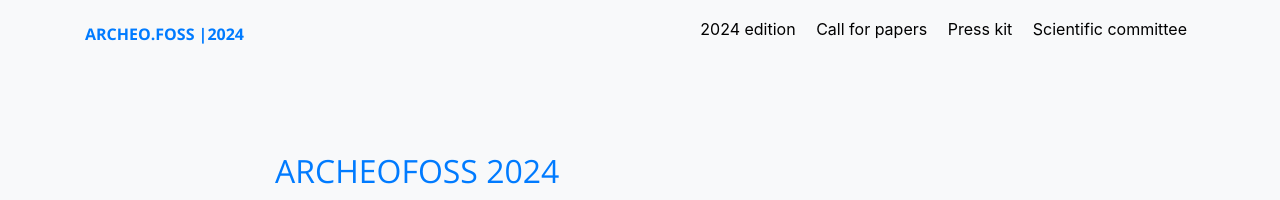
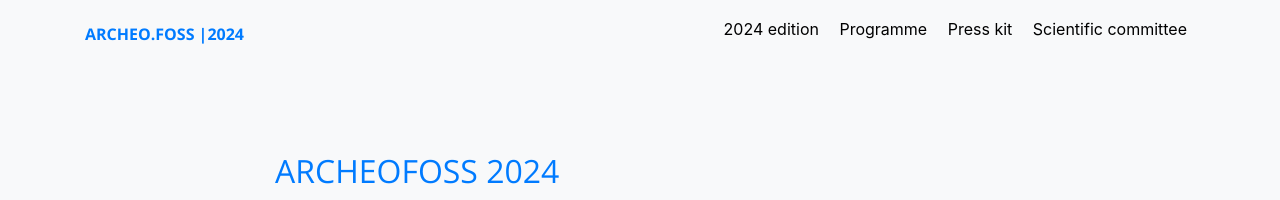
Before and after one commit to archeofoss/archeofoss, a Jekyll site: the page built from 2024/call-for-papers.md, in a window 1280 px wide. Shown: the top 200 px of the page. Built offline with Jekyll 4.4.1, drawn with Linux system fonts in a browser that asks for light colours; nearby versions of some CDN libraries.

Commit message:
Update menu.yaml

```diff
--- a/_data/menu.yaml
+++ b/_data/menu.yaml
@@ -9,8 +9,8 @@
 '2024':
   - title: 2024 edition
     url: /2024/
-  - title: Call for papers
-    url: /2024/call-for-papers
+  - title: Programme
+    url: /2024/programme
   - title: Press kit
     url: /2024/press-kit
   - title: Scientific committee
```
